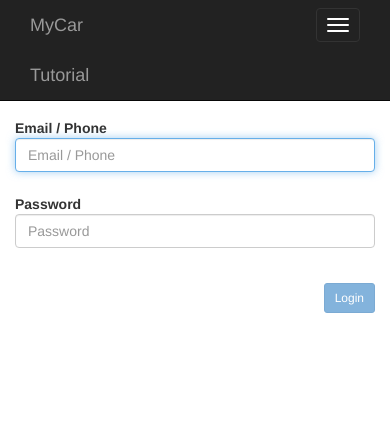
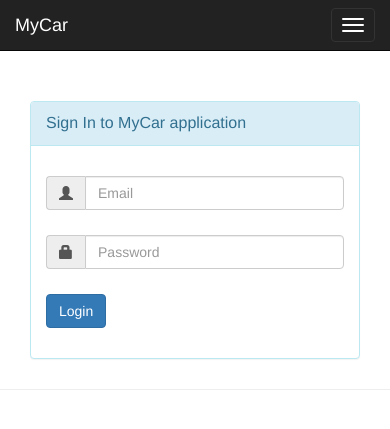
Before and after one commit to AndrasD/MyCar, a PHP site: page / in a window 390 px wide. Shown: the top 429 px of the page. Run offline with PHP 8.4, Linux system fonts and the light colour scheme; some libraries are stand-ins or nearby versions.

Commit message:
Responsiv nav-bar és Login-form

```diff
--- a/index.php
+++ b/index.php
@@ -7,49 +7,57 @@
     <meta name="viewport" content="width=device-width,initial-scale=1">
     <title>MyCar App</title>
     <!-- Bootstrap -->
-          <link href="css/bootstrap.min.css" rel="stylesheet">
+    <link rel="stylesheet" href="https://maxcdn.bootstrapcdn.com/bootstrap/3.3.7/css/bootstrap.min.css">
+    <script src="https://ajax.googleapis.com/ajax/libs/jquery/3.1.1/jquery.min.js"></script>
+    <script src="https://maxcdn.bootstrapcdn.com/bootstrap/3.3.7/js/bootstrap.min.js"></script>
     <link href="css/custom.css" rel="stylesheet">
     <link href="css/toaster.css" rel="stylesheet">
     <style>
            a {
-                  color: orange;
+              color: blue;
              }
     </style>
-                <!-- HTML5 Shim and Respond.js IE8 support of HTML5 elements and media queries -->
-                <!-- WARNING: Respond.js doesn't work if you view the page via file:// -->
-                <!--[if lt IE 9]><link href= "css/bootstrap-theme.css"rel= "stylesheet" >
-
-<script src="https://oss.maxcdn.com/libs/html5shiv/3.7.0/html5shiv.js"></script>
-<script src="https://oss.maxcdn.com/libs/respond.js/1.4.2/respond.min.js"></script>
-<![endif]-->
   </head>
 
   <body ng-cloak="">
-    <div class="navbar navbar-inverse navbar-fixed-top" role="navigation">
-      <div class="container">
-        <div class="row">
-          <div class="navbar-header col-md-8">
-            <button type="button" class="navbar-toggle" toggle="collapse" target=".navbar-ex1-collapse">
+    <nav class="navbar navbar-inverse navbar-fixed-top"  role="navigation">
+      <div class="container-fluid">
+        <!-- Brand and toggle get grouped for better mobile display -->
+        <div class="navbar-header">
+          <button type="button" class="navbar-toggle collapsed" data-toggle="collapse" data-target="#bs-example-navbar-collapse-1" aria-expanded="false">
             <span class="sr-only">Toggle navigation</span>
             <span class="icon-bar"></span>
             <span class="icon-bar"></span>
             <span class="icon-bar"></span>
           </button>
-            <a class="navbar-brand" rel="home" title="Where is my car App">MyCar</a>
+          <a class="navbar-brand" href="#">MyCar</a>
         </div>
-          <div class="navbar-header col-md-2">
-            <a class="navbar-brand" rel="home" title="AngularJS Authentication Tutorial" href="http://www.angularcode.com/user-authentication-using-angularjs-php-mysql">Tutorial</a>
-          </div>
-        </div>
-      </div>
-    </div>
-    <div >
-      <div class="container" style="margin-top:20px;">
 
+        <!-- Collect the nav links, forms, and other content for toggling -->
+        <div class="collapse navbar-collapse" id="bs-example-navbar-collapse-1">
+          <ul class="nav navbar-nav navbar-right">
+            <li class="dropdown">
+              <a class="dropdown-toggle" data-toggle="dropdown" role="button" aria-haspopup="true" aria-expanded="false">Username <span class="caret"></span></a>
+              <ul class="dropdown-menu">
+                <li><a href="#">Action</a></li>
+                <li><a href="#">Another action</a></li>
+                <li><a href="#">Something else here</a></li>
+                <li role="separator" class="divider"></li>
+                <li><a ng-click="logout();"><span class="glyphicon glyphicon-log-out"></span> Logout</a></li>
+              </ul>
+            </li>
+          </ul>
+        </div><!-- /.navbar-collapse -->
+      </div><!-- /.container-fluid -->
+    </nav>
+
+    <div class="container" style="margin-top:50px;">
       <div data-ng-view="" id="ng-view" class="slide-animation"></div>
-
     </div>
   </body>
+
+  <hr style="margin-top:10px;margin-bottom:10px;" >
+
   <toaster-container toaster-options="{'time-out': 3000}"></toaster-container>
   <!-- Libs -->
   <script src="js/angular.min.js"></script>
--- a/partials/login.html
+++ b/partials/login.html
@@ -1,59 +1,34 @@
-<div class="page-content">
+<div id="loginbox" class="mainbox col-md-6 col-md-offset-3 col-sm-8 col-sm-offset-2">
+    <div class="panel panel-info">
+        <div class="panel-heading">
+            <div class="panel-title">Sign In to MyCar application</div>
+        </div>
 
-    <div class="row">
-        <div class="space-6"></div>
-        <div class="col-sm-10 col-sm-offset-1">
-            <div id="login-box" class="login-box visible widget-box no-border">
-                <div class="widget-body">
-                    <div class="widget-main">
-                        <h4 class="header blue lighter bigger">
-                            <i class="icon-coffee green"></i> Login to MyCar
-                        </h4>
+        <div style="padding-top:30px" class="panel-body">
 
-                        <div class="space-16"></div>
+            <div style="display:none" id="login-alert" class="alert alert-danger col-sm-12"></div>
 
-                        <form name="loginForm" class="form-horizontal" role="form">
-                            <div class="form-group">
-                                <label class="col-sm-3 control-label no-padding-right" for="email"> Email / Phone </label>
-                                <div class="col-sm-7">
-                                    <span class="block input-icon input-icon-right">
-                                <input type="text" class="form-control" placeholder="Email / Phone" name="email" ng-model="login.email" required focus/>
-                                <i class="ace-icon fa fa-user"></i>
-                            </span>
-                                </div>
-                            </div>
-                            <div class="form-group">
-                                <label class="col-sm-3 control-label no-padding-right" for="password"> Password </label>
-                                <div class="col-sm-7">
-                                    <span class="block input-icon input-icon-right">
-                                <input type="password" class="form-control" placeholder="Password" ng-model="login.password" required/>
-                                <i class="ace-icon fa fa-lock"></i>
-                            </span>
-                                </div>
-                            </div>
-                            <div class="space"></div>
-                            <div class="clearfix">
-                                <div class="row">
-                                    <label class="col-sm-3 control-label no-padding-right"> </label>
-                                    <div class="col-sm-7">
-                                        <button type="submit" class="width-35 pull-right btn btn-sm btn-primary" ng-click="doLogin(login)" data-ng-disabled="loginForm.$invalid">
-                                <i class="ace-icon fa fa-key"></i>
-                                Login
-                            </button>
-                                    </div>
-                                </div>
-                            </div>
-<!--                <div class="space-4"></div>
-                          <span class="lbl col-sm-3"> </span><div class="col-sm-7">Don't have an account? <a href="#/signup">Signup</a></div>-->
-                        </form>
+            <form id="loginform" class="form-horizontal" role="form">
+
+                <div style="margin-bottom: 25px" class="input-group">
+                    <span class="input-group-addon"><i class="glyphicon glyphicon-user"></i></span>
+                    <input id="login-username" type="text" class="form-control" name="username" value="" placeholder="Email">
+                </div>
+
+                <div style="margin-bottom: 25px" class="input-group">
+                    <span class="input-group-addon"><i class="glyphicon glyphicon-lock"></i></span>
+                    <input id="login-password" type="password" class="form-control" name="password" placeholder="Password">
+                </div>
+
+                <div style="margin-top:10px" class="form-group">
+                    <!-- Button -->
+
+                    <div class="col-sm-12 controls">
+                        <a id="btn-login" href="#" class="btn btn-primary"> Login</a>
                     </div>
-                    <!-- /widget-main -->
                 </div>
-                <!-- /widget-body -->
-            </div>
-            <!-- /login-box -->
+
+            </form>
         </div>
-        <!-- /position-relative -->
     </div>
 </div>
-<!-- /.page-content -->
```
Also changed, not shown: partials/login.1.html (added, +59 -0 lines). Lines whose indentation alone changed are shown as unchanged.
